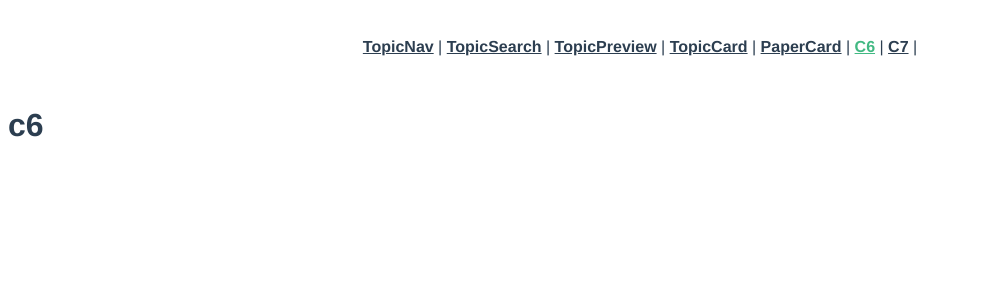
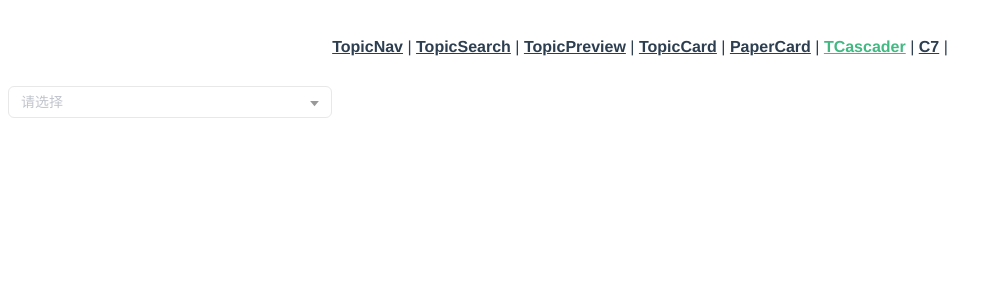
Before and after one commit to xiefangqing/cs, a Vue app: page /c6 in a window 1280 px wide. Shown: the top 300 px of the page, without its empty margins (0-1002 px from the left). Built offline with nearby package versions, Linux system fonts and the light colour scheme.

Commit message:
feat: 级联组件（TCascader）

```diff
--- a/src/App.vue
+++ b/src/App.vue
@@ -6,7 +6,7 @@
       <router-link to="/c3">TopicPreview</router-link> |
       <router-link to="/c4">TopicCard</router-link> |
       <router-link to="/c5">PaperCard</router-link> |
-      <router-link to="/c6">C6</router-link> |
+      <router-link to="/c6">TCascader</router-link> |
       <router-link to="/c7">C7</router-link> |
     </nav>
     <router-view />
--- /dev/null
+++ b/src/components/TCascader.vue
@@ -0,0 +1,100 @@
+<template>
+  <el-cascader
+    v-bind="$attrs"
+    v-on="$listeners"
+    class="t-cascader"
+    popper-class="t-cascader-pop"
+  >
+    <slot></slot>
+  </el-cascader>
+</template>
+
+<script>
+// 样式重置
+export default {
+  name: 'TCascader'
+};
+</script>
+
+<style lang="scss">
+$mainColor: #333;
+$iconColor: #999;
+$activeColor: #00a0e9;
+$activeBgColor: #e6f6fd;
+$borderColor: #e8e8e8;
+$shadowColor: #cecece;
+
+.t-cascader {
+  width: 324px;
+  &,
+  .el-input__inner,
+  .el-input__icon {
+    height: 32px;
+    line-height: 32px;
+  }
+  .el-input__inner {
+    color: $mainColor;
+    padding-left: 12px;
+    border-radius: 6px;
+    border-color: $borderColor;
+  }
+  &:not(.is-disabled):hover .el-input__inner {
+    border-color: $borderColor;
+  }
+  .el-input.is-focus .el-input__inner {
+    border-color: $activeColor;
+  }
+  .el-icon-arrow-down:before {
+    content: '\e790';
+  }
+  .el-input__suffix {
+    color: $iconColor;
+  }
+}
+
+.t-cascader-pop {
+  border: 0;
+  border-radius: 4px;
+  box-shadow: 0px 0px 6px 1px $shadowColor;
+  margin-top: 6px !important;
+  .el-cascader-menu {
+    color: $mainColor;
+    min-width: 162px;
+    max-width: 162px;
+    border-color: $borderColor;
+    &__wrap {
+      height: calc(236px + 17px);
+    }
+  }
+  .el-cascader-node {
+    padding: 0 20px;
+    height: 32px;
+    line-height: 32px;
+    &__label {
+      padding: 0;
+    }
+    &__postfix {
+      color: $iconColor;
+    }
+  }
+  .el-cascader-node:not(.is-disabled),
+  .el-cascader-node:not(.is-disabled) {
+    &:hover,
+    &:focus {
+      color: $activeColor;
+      background: $activeBgColor;
+    }
+  }
+  .el-cascader-node.in-active-path,
+  .el-cascader-node.is-active,
+  .el-cascader-node.is-selectable.in-checked-path {
+    color: $activeColor;
+    font-weight: normal;
+    background: $activeBgColor;
+  }
+  .popper__arrow,
+  .el-cascader-node__prefix {
+    display: none;
+  }
+}
+</style>
--- a/src/views/c6.vue
+++ b/src/views/c6.vue
@@ -1,5 +1,63 @@
 <template>
   <div class="c6">
-    <h1>c6</h1>
+    <t-cascader
+      v-model="value"
+      :options="options"
+      @change="handleChange"
+    ></t-cascader>
   </div>
 </template>
+
+<script>
+import TCascader from '@/components/TCascader.vue';
+
+export default {
+  name: 'C6',
+  components: {
+    TCascader
+  },
+  data() {
+    return {
+      value: [],
+      options: [
+        {
+          value: 'xiaoxue',
+          label: '小学',
+          children: [
+            { value: 'yuwen', label: '语文' },
+            {
+              value: 'shuxue',
+              label: '长文本测试长文本测试长文本测试长文本测试'
+            }
+          ]
+        },
+        {
+          value: 'chuzhong',
+          label: '初中',
+          children: [
+            { value: 'yuwen', label: '语文' },
+            { value: 'shuxue', label: '数学' },
+            { value: 'wuli', label: '物理' },
+            { value: 'huaxue', label: '化学' }
+          ]
+        },
+        {
+          value: 'gaozhong',
+          label: '高中',
+          children: [
+            { value: 'yuwen', label: '语文' },
+            { value: 'shuxue', label: '数学' },
+            { value: 'yinyu', label: '历史' },
+            { value: 'wuli', label: '物理' }
+          ]
+        }
+      ]
+    };
+  },
+  methods: {
+    handleChange(value) {
+      console.log(value);
+    }
+  }
+};
+</script>
```
